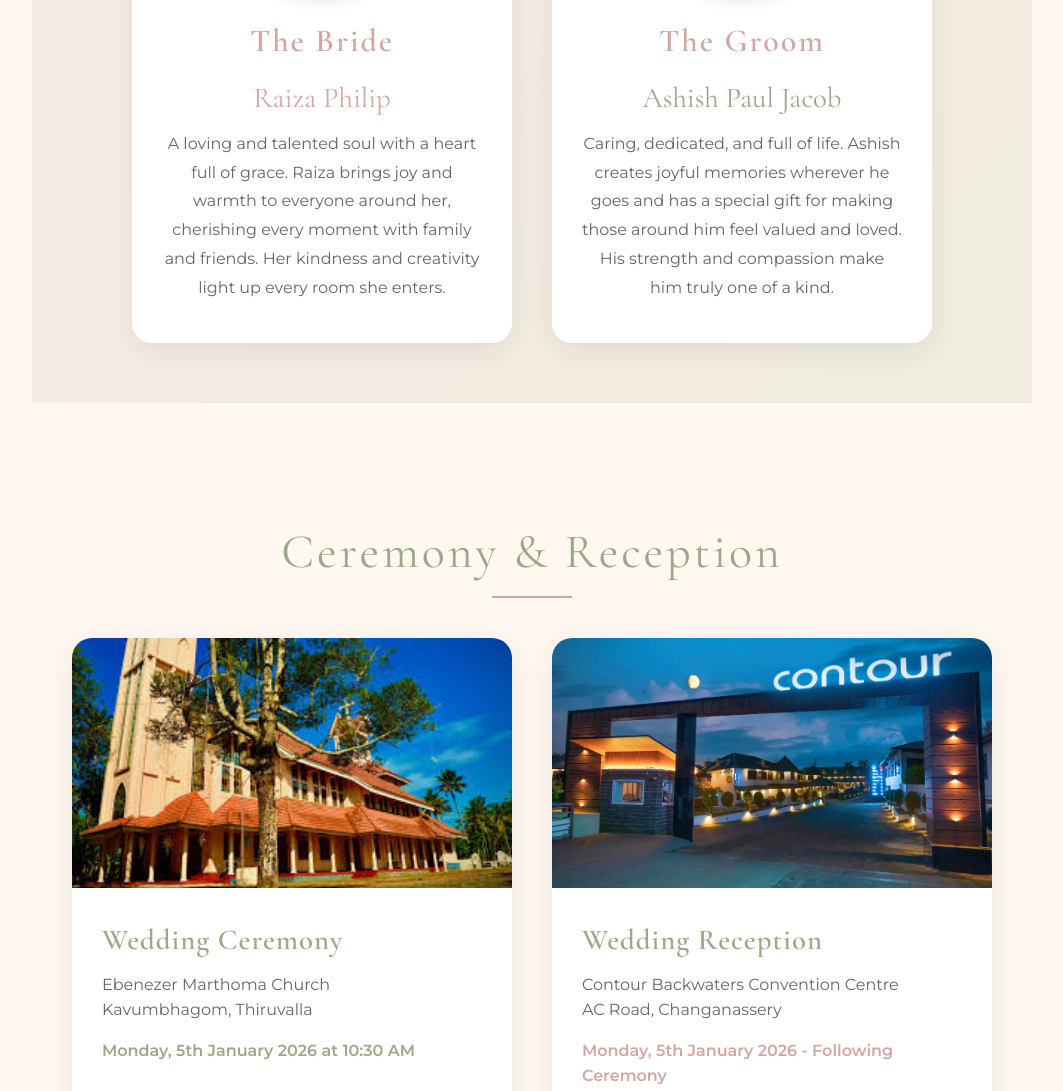
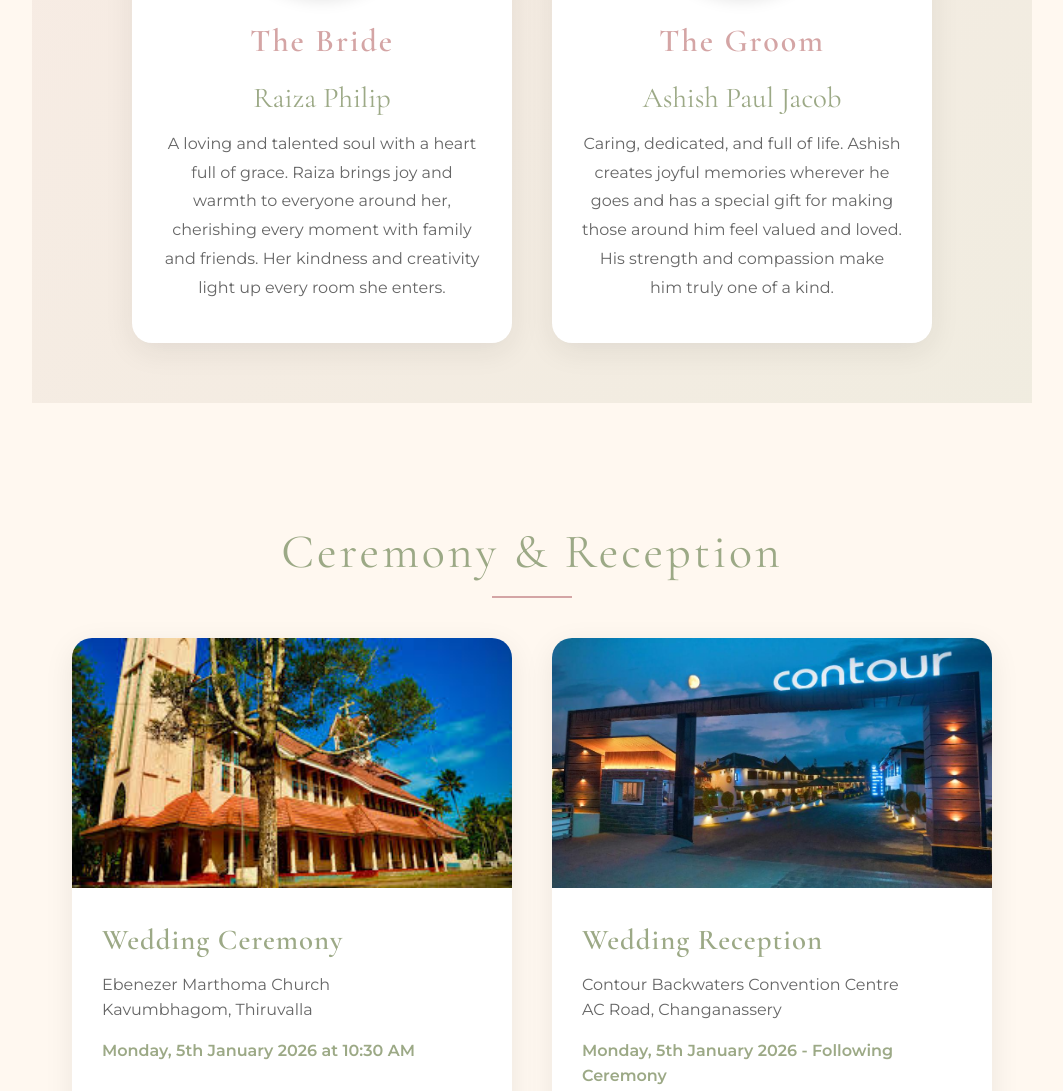
Before and after one commit to MariaPhilip/wedding-website, a plain HTML site: page index.html in a window 1280 px wide. Shown: the part 2519-3610 px from the top of the page, without its empty margins (108-1171 px from the left). Drawn offline with nearby package versions, Linux system fonts and the light colour scheme; grey boxes are pictures that could not be loaded.

Commit message:
colour change

```diff
--- a/index.html
+++ b/index.html
@@ -627,7 +627,7 @@ footer {
     <div class="about-card">
       <img src="images/bride.jpg" alt="Raiza" style="width:200px; height:200px; object-fit:cover; border-radius:50%; margin-bottom:20px; box-shadow: 0 4px 15px rgba(0,0,0,0.1);">
       <h3>The Bride</h3>
-      <h4 style="color:#D4A5A5; font-size:1.8rem; margin-bottom:15px; font-weight:400;">Raiza Philip</h4>
+      <h4 style="color:#9CA986; font-size:1.8rem; margin-bottom:15px; font-weight:400;">Raiza Philip</h4>
       <p>A loving and talented soul with a heart full of grace. Raiza brings joy and warmth to everyone around her, cherishing every moment with family and friends. Her kindness and creativity light up every room she enters.</p>
     </div>
 
@@ -662,7 +662,7 @@ footer {
       <div class="venue-content">
         <h3>Wedding Reception</h3>
         <p>Contour Backwaters Convention Centre<br>AC Road, Changanassery</p>
-        <p style="color:#D4A5A5; font-weight:600; margin-top:15px;">Monday, 5th January 2026 - Following Ceremony</p>
+        <p style="color:#9CA986; font-weight:600; margin-top:15px;">Monday, 5th January 2026 - Following Ceremony</p>
         <iframe
           src="https://www.google.com/maps/embed?pb=!1m18!1m12!1m3!1d3935.866958208145!2d76.52623392502387!3d9.433066190645267!2m3!1f0!2f0!3f0!3m2!1i1024!2i768!4f13.1!3m3!1m2!1s0x3b0626697048dfaf%3A0x62b48e73958ef7f7!2sContour%20Backwaters%20Hotel%20Resort%20%26%20Convention%20Centre!5e0!3m2!1sen!2sin!4v1763808025838!5m2!1sen!2sin"
           allowfullscreen="" loading="lazy"></iframe>
```
